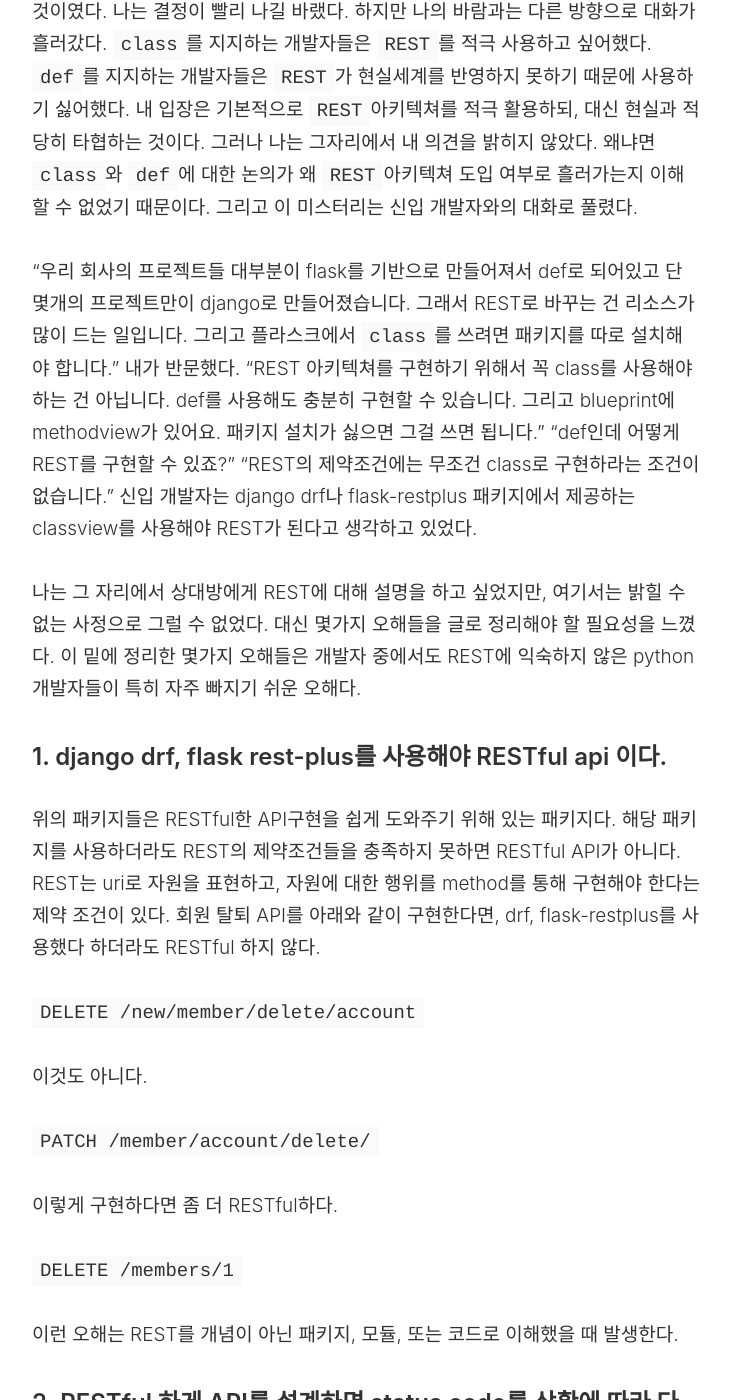
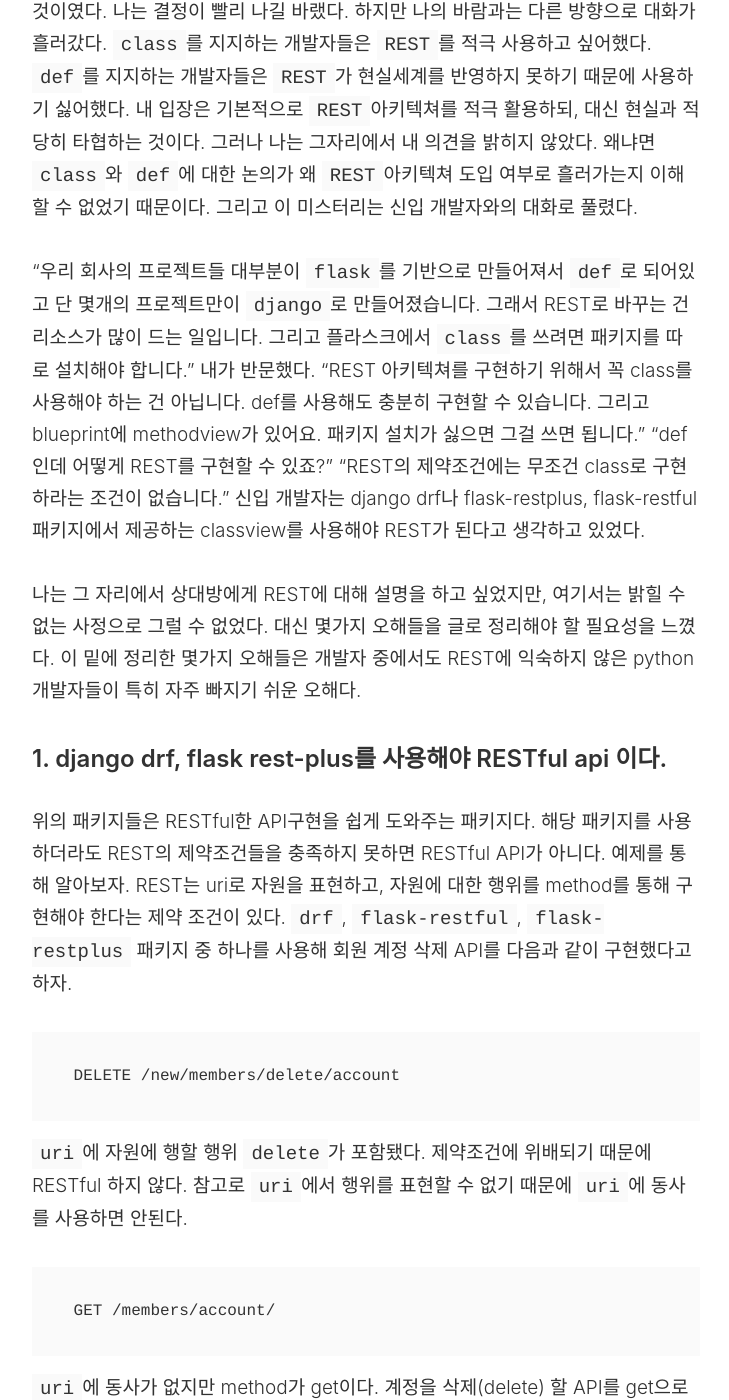
Before and after one commit to suhyunbaik/suhyunbaik.github.io, a Jekyll site: the page built from _posts/2019-08-11-misunderstaings-about-rest.markdown, in a window 1280 px wide and 1400 px high, scrolled down 432 px. Shown: the whole window, without its empty margins (274-1003 px from the left). Built offline with Jekyll 4.4.1, drawn with Linux system fonts in a browser that asks for light colours; some of the changed text lies outside the part shown.

Commit message:
Feat: 1. 설명추가

```diff
--- a/_posts/2019-08-11-misunderstaings-about-rest.markdown
+++ b/_posts/2019-08-11-misunderstaings-about-rest.markdown
@@ -11,11 +11,11 @@
 내 입장은 기본적으로 `REST`아키텍쳐를 적극 활용하되, 대신 현실과 적당히 타협하는 것이다. 그러나 나는 그자리에서 내 의견을 밝히지 않았다. 왜냐면 `class`와 `def`에 대한 논의가 왜 `REST`아키텍쳐 도입 여부로 흘러가는지 이해할 수 없었기 때문이다. 그리고 이 미스터리는 신입 개발자와의 대화로 풀렸다.
 
 
-"우리 회사의 프로젝트들 대부분이 flask를 기반으로 만들어져서 def로 되어있고 단 몇개의 프로젝트만이 django로 만들어졌습니다. 그래서 REST로 바꾸는 건 리소스가 많이 드는 일입니다. 그리고 플라스크에서 `class`를 쓰려면 패키지를 따로 설치해야 합니다."
+"우리 회사의 프로젝트들 대부분이 `flask`를 기반으로 만들어져서 `def`로 되어있고 단 몇개의 프로젝트만이 `django`로 만들어졌습니다. 그래서 REST로 바꾸는 건 리소스가 많이 드는 일입니다. 그리고 플라스크에서 `class`를 쓰려면 패키지를 따로 설치해야 합니다."
 내가 반문했다. "REST 아키텍쳐를 구현하기 위해서 꼭 class를 사용해야 하는 건 아닙니다. def를 사용해도 충분히 구현할 수 있습니다. 그리고 blueprint에 methodview가 있어요. 패키지 설치가 싫으면 그걸 쓰면 됩니다."
 "def인데 어떻게 REST를 구현할 수 있죠?"
 "REST의 제약조건에는 무조건 class로 구현하라는 조건이 없습니다."
-신입 개발자는 django drf나 flask-restplus 패키지에서 제공하는 classview를 사용해야 REST가 된다고 생각하고 있었다.
+신입 개발자는 django drf나 flask-restplus, flask-restful 패키지에서 제공하는 classview를 사용해야 REST가 된다고 생각하고 있었다.
 
 
 나는 그 자리에서 상대방에게 REST에 대해 설명을 하고 싶었지만, 여기서는 밝힐 수 없는 사정으로 그럴 수 없었다. 대신 몇가지 오해들을 글로 정리해야 할 필요성을 느꼈다.
@@ -23,49 +23,51 @@
 
 
 ### 1. django drf, flask rest-plus를 사용해야 RESTful api 이다.
+위의 패키지들은 RESTful한 API구현을 쉽게 도와주는 패키지다. 해당 패키지를 사용하더라도 REST의 제약조건들을 충족하지 못하면 RESTful API가 아니다.
+예제를 통해 알아보자. REST는 uri로 자원을 표현하고, 자원에 대한 행위를 method를 통해 구현해야 한다는 제약 조건이 있다.
+`drf`, `flask-restful`, `flask-restplus` 패키지 중 하나를 사용해 회원 계정 삭제 API를 다음과 같이 구현했다고 하자.
 
-위의 패키지들은 RESTful한 API구현을 쉽게 도와주기 위해 있는 패키지다. 해당 패키지를 사용하더라도 REST의 제약조건들을 충족하지 못하면 RESTful API가 아니다.
-REST는 uri로 자원을 표현하고, 자원에 대한 행위를 method를 통해 구현해야 한다는 제약 조건이 있다.
-회원 탈퇴 API를 아래와 같이 구현한다면, drf, flask-restplus를 사용했다 하더라도 RESTful 하지 않다.
+<pre><code> DELETE /new/members/delete/account </code></pre>
+`uri`에 자원에 행할 행위 `delete`가 포함됐다. 제약조건에 위배되기 때문에 RESTful 하지 않다.
+참고로 `uri`에서 행위를 표현할 수 없기 때문에 `uri`에 동사를 사용하면 안된다.
 
-`DELETE /new/member/delete/account`
 
-이것도 아니다.
+<pre><code> GET /members/account/ </code></pre>
+`uri`에 동사가 없지만 method가 get이다. 계정을 삭제(delete) 할 API를 get으로 부르도록 개발한다면 client가 착각할 위험이 있다. 계정 정보를 갖고오려다가 계정을 삭제해버리는 불상사가 일어날 것이다.
 
-`PATCH /member/account/delete/`
 
-이렇게 구현하다면 좀 더 RESTful하다.
+<pre><code> DELETE /members/1 </code></pre>
+uri와 method가 정확하게 API를 설명하고 있다.
 
-`DELETE /members/1`
+보통 이런 오해는 REST를 개념이 아닌 패키지, 모듈, 또는 코드로 이해했을 때 발생한다.
+이럴때는 개발자와의 충분한 대화를 통해서 REST architecture는 개념이고, 구현하는 방법은 개발자에게 달려있다고 알려줘야 한다.
 
-이런 오해는 REST를 개념이 아닌 패키지, 모듈, 또는 코드로 이해했을 때 발생한다.
 
 ### 2. RESTful 하게 API를 설계하면 status code를 상황에 따라 다양하게 내려줘야 하기 때문에 개발공수가 더 든다.
 status code는 REST 아키텍쳐가 아니라 http와 관련있다. http 통신을 한다면 status code를 반환해줘야 한다. 상황에 따라 다른 상태코드를 내려주는 행위가 불편하고 무의미 하다고 생각한다면 팀의 협의에 따라 사용하지 않을 수 있다.
-대신 그럴 경우에 API는 어떤 상황에서든 200을 반환하게 될 것이고, 서버가 죽었을때는 500을 반환하니 결과적으로 200 아니면 500 코드만 존재하게 된다.
+하지만 이럴 경우에 API는 어떤 상황에서든 200을 반환하게 될 것이고, 서버가 죽었을때는 500을 반환하니 결과적으로 200 아니면 500 코드만 존재하게 된다.
+django drf [공식문서](https://www.django-rest-framework.org/api-guide/status-codes/)를 읽어보면 status code에 대한 정리가 잘 되어있다.
+예제에는 response를 반환할때 status code를 적극 활용한다. flask문서에는 status code 반환 부분이 빠져있다. 그래서 이런 오해가 발생하는 것 같다.
+
+
 
 ### 3. `REST`는 단 4가지 methods, `get`, `post`, `put`, `delete`만을 허용한다.
-REST의 제약조건 중에 method를 제한하는 조건은 없다. RESTful하게 methods 를 사용하려면 자원에 대한 행위를 method로 표현하면 된다.
+REST의 제약조건 중에 method의 종류를 제한하는 조건은 없다.
+
 
 ### 4. REST를 따르게 되면 method 가 get일때 json을 못보내기 때문에 비효율적이다.
-http통신은 get을 사용할때 request body를 보내는것을 허용한다. 쉽게 말하자면 기술적으로 get일때 json을 보내는 게 가능하다는 말이다. 하지만 시맨틱하게 바라본다면 GET일때 뭔가를 보낸다는 건 유용하지 않다.
-로이필딩이 get일때 request body를 추가하는 것에 대해 남긴 코멘트를 첨부한다. 최종 결정은 개발자에게 달려있다.
->Yes. In other words, any HTTP request message is allowed to contain
-a message body, and thus must parse messages with that in mind.
-Server semantics for GET, however, are restricted such that a body,
-if any, has no semantic meaning to the request. The requirements
-on parsing are separate from the requirements on method semantics.
-So, yes, you can send a body with GET, and no, it is never useful
-to do so.
+`http`통신은 `get`을 사용할때 `request body`를 보내는것을 허용한다. 쉽게 말하자면 기술적으로 get일때 json을 보내는 게 가능하다는 말이다. 하지만 시맨틱하게 바라보면 GET일때 뭔가를 보낸다는 건 안맞다.
+로이필딩이 `get`일때 `request body`를 추가하는 것에 대해 남긴 코멘트를 첨부한다. 최종 결정은 개발자에게 달려있다.
+>Yes. In other words, any HTTP request message is allowed to contain a message body, and thus must parse messages with that in mind.
+Server semantics for GET, however, are restricted such that a body, if any, has no semantic meaning to the request. The requirements on parsing are separate from the requirements on method semantics.
+So, yes, you can send a body with GET, and no, it is never useful to do so.
 This is part of the layered design of HTTP/1.1 that will become
 clear again once the spec is partitioned (work in progress).
 ....Roy
 
-django drf [공식문서](https://www.django-rest-framework.org/api-guide/status-codes/)를 읽어보면 status code에 대한 정리가 잘 되어있다.
-예제에는 response를 반환할때 status code를 적극 활용한다. flask문서에는 status code 반환 부분이 빠져있다. 그래서 이런 오해가 발생하는 것 같다.
 
+### 5. REST의 CRUD메소드는 현실세계의 모든 행위를 표현할 수 없다. 표현이 불가능한 행위가 많다.
 
-### 5.
 
 "대부분의 회사가 `TDD`를 한다고 말합니다. 하지만 실상은 API를 먼저 만들고 나중에 슬며시 test를 추가합니다. 레스트 역시 마찬가지 입니다. `HATEOAS`를 API마다 구현하는 건 어려운 일이기 때문에 대부분의 회사가 그부분은 슬며시 건너뜁니다. 저는 그런 방법이 바쁘다고 생각하지 않고, 적극적으로 상황에 맞게 구현하면 된다고 생각합니다. 아무리 생각해도 "
 `flask`는 `blueprint`라는 앱을 사용한다. 한국웹의 예제를 빠르게 훑어보니, 대부분의 예제가 `def`를 사용해 API를 만들고 `blueprint`로 라우팅한다.
```
